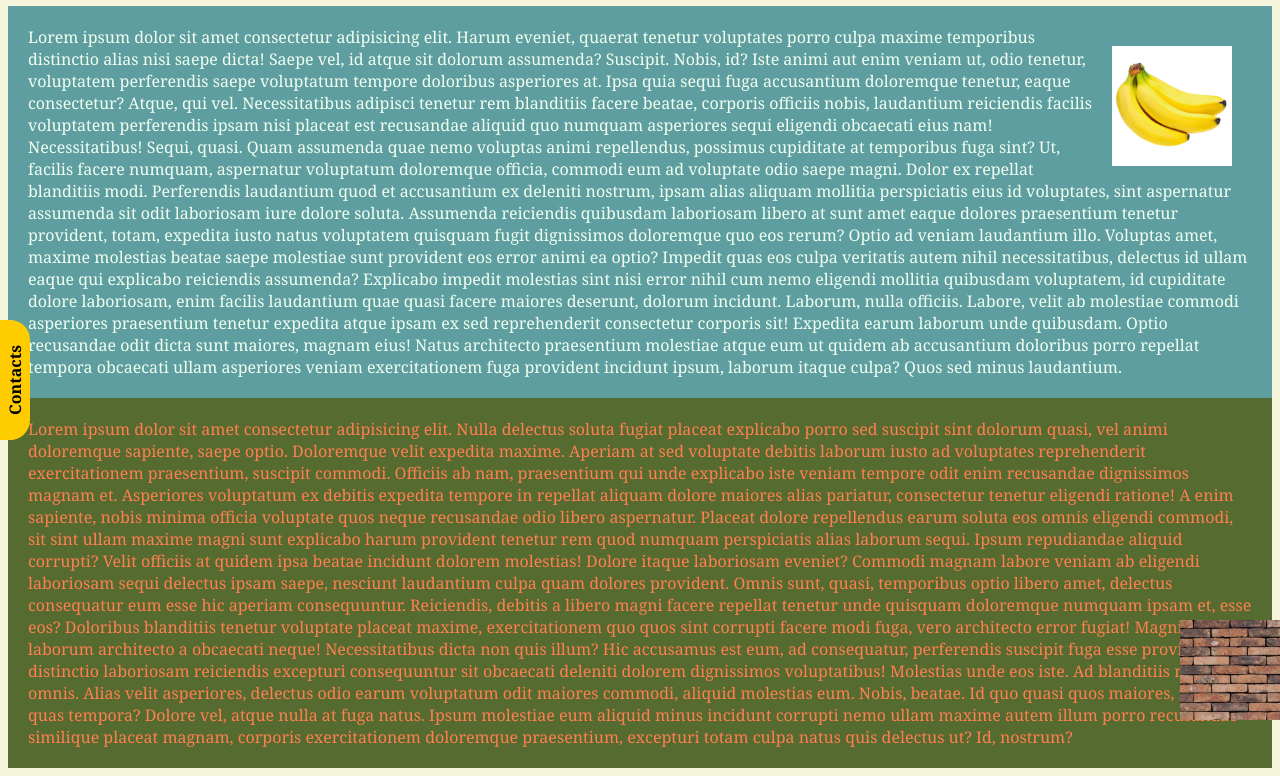
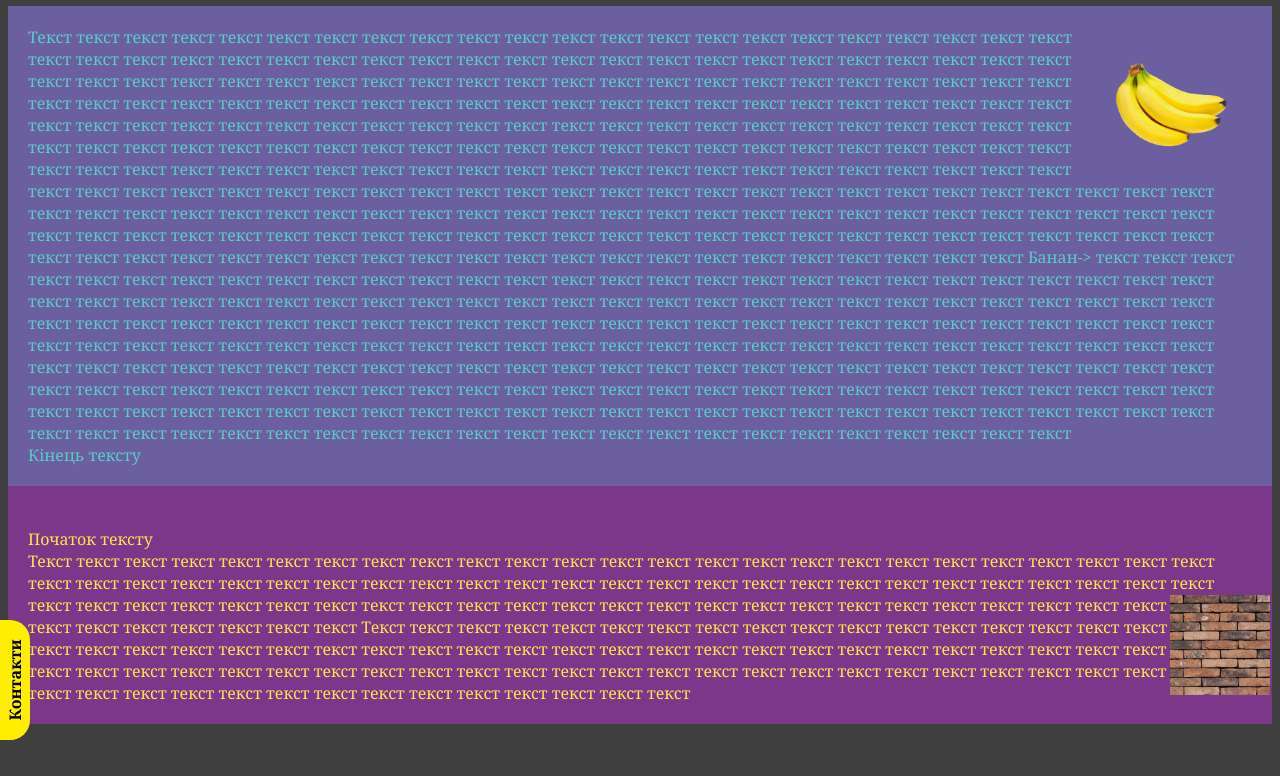
Before and after one commit to Delirek7/Ethernet-Tech_NURE, a plain HTML site: page lab2/index.html in a window 1280 px wide. Shown: the part 80-856 px from the top of the page. After the commit the page ends 812 px from the top, so only its background shows below. Drawn offline with Linux system fonts and the light colour scheme.

Commit message:
replaced jpgs with pngs

```diff
--- a/lab2/index.html
+++ b/lab2/index.html
@@ -16,43 +16,40 @@
     </style>
 </head>
 <body>
-    <h1 style="margin-left: 200px; margin-right: 200px; background-color:aquamarine; color: #34495E; text-align: center; border-radius: 10px;">Лабораторна робота 2</h1>
+    <h1 style="margin-left: 200px; margin-right: 200px; background-color:rgb(202, 77, 98); color: #addd7f; text-align: center; border-radius: 15px;">Лабораторна робота 2</h1>
 
     <div class="div1">
-        <img src="bananas.webp" alt="bananas" id="bananas">
-        Lorem ipsum dolor sit amet consectetur adipisicing elit. Harum eveniet, quaerat tenetur voluptates porro culpa maxime temporibus distinctio alias nisi saepe dicta! Saepe vel, id atque sit dolorum assumenda? Suscipit.
-        Nobis, id? Iste animi aut enim veniam ut, odio tenetur, voluptatem perferendis saepe voluptatum tempore doloribus asperiores at. Ipsa quia sequi fuga accusantium doloremque tenetur, eaque consectetur? Atque, qui vel.
-        Necessitatibus adipisci tenetur rem blanditiis facere beatae, corporis officiis nobis, laudantium reiciendis facilis voluptatem perferendis ipsam nisi placeat est recusandae aliquid quo numquam asperiores sequi eligendi obcaecati eius nam! Necessitatibus!
-        Sequi, quasi. Quam assumenda quae nemo voluptas animi repellendus, possimus cupiditate at temporibus fuga sint? Ut, facilis facere numquam, aspernatur voluptatum doloremque officia, commodi eum ad voluptate odio saepe magni.
-        Dolor ex repellat blanditiis modi. Perferendis laudantium quod et accusantium ex deleniti nostrum, ipsam alias aliquam mollitia perspiciatis eius id voluptates, sint aspernatur assumenda sit odit laboriosam iure dolore soluta.
-        Assumenda reiciendis quibusdam laboriosam libero at sunt amet eaque dolores praesentium tenetur provident, totam, expedita iusto natus voluptatem quisquam fugit dignissimos doloremque quo eos rerum? Optio ad veniam laudantium illo.
-        Voluptas amet, maxime molestias beatae saepe molestiae sunt provident eos error animi ea optio? Impedit quas eos culpa veritatis autem nihil necessitatibus, delectus id ullam eaque qui explicabo reiciendis assumenda?
-        Explicabo impedit molestias sint nisi error nihil cum nemo eligendi mollitia quibusdam voluptatem, id cupiditate dolore laboriosam, enim facilis laudantium quae quasi facere maiores deserunt, dolorum incidunt. Laborum, nulla officiis.
-        Labore, velit ab molestiae commodi asperiores praesentium tenetur expedita atque ipsam ex sed reprehenderit consectetur corporis sit! Expedita earum laborum unde quibusdam. Optio recusandae odit dicta sunt maiores, magnam eius!
-        Natus architecto praesentium molestiae atque eum ut quidem ab accusantium doloribus porro repellat tempora obcaecati ullam asperiores veniam exercitationem fuga provident incidunt ipsum, laborum itaque culpa? Quos sed minus laudantium.
+        <img src="bananas.png" alt="bananas" id="bananas">
+        Текст текст текст текст текст текст текст текст текст текст текст текст текст текст текст текст текст текст текст текст текст текст текст текст текст текст текст текст текст текст текст текст текст текст текст текст текст текст текст текст текст
+        текст текст текст текст текст текст текст текст текст текст текст текст текст текст текст текст текст текст текст текст текст текст текст текст текст текст текст текст текст текст текст текст текст текст текст текст текст текст текст текст текст
+        текст текст текст текст текст текст текст текст текст текст текст текст текст текст текст текст текст текст текст текст текст текст текст текст текст текст текст текст текст текст текст текст текст текст текст текст текст текст текст текст текст
+        текст текст текст текст текст текст текст текст текст текст текст текст текст текст текст текст текст текст текст текст текст текст текст текст текст текст текст текст текст текст текст текст текст текст текст текст текст текст текст текст текст
+        текст текст текст текст текст текст текст текст текст текст текст текст текст текст текст текст текст текст текст текст текст текст текст текст текст текст текст текст текст текст текст текст текст текст текст текст текст текст текст текст текст
+        текст текст текст текст текст текст текст текст текст текст текст текст текст текст текст текст текст текст текст текст текст текст текст текст текст текст текст текст текст текст текст текст текст текст текст текст текст текст текст текст текст
+        текст текст текст текст Банан-> текст текст текст текст текст текст текст текст текст текст текст текст текст текст текст текст текст текст текст текст текст текст текст текст текст текст текст текст текст текст текст текст текст текст текст текст
+        текст текст текст текст текст текст текст текст текст текст текст текст текст текст текст текст текст текст текст текст текст текст текст текст текст текст текст текст текст текст текст текст текст текст текст текст текст текст текст текст текст
+        текст текст текст текст текст текст текст текст текст текст текст текст текст текст текст текст текст текст текст текст текст текст текст текст текст текст текст текст текст текст текст текст текст текст текст текст текст текст текст текст текст
+        текст текст текст текст текст текст текст текст текст текст текст текст текст текст текст текст текст текст текст текст текст текст текст текст текст текст текст текст текст текст текст текст текст текст текст текст текст текст текст текст текст
+        текст текст текст текст текст текст текст текст текст текст текст текст текст текст текст текст текст текст текст текст текст текст текст текст текст текст текст текст текст текст текст текст текст текст текст текст текст текст текст текст текст
+        <br>Кінець тексту<br>
     </div>
 
     <div id="div2">
-        Lorem ipsum dolor sit amet consectetur adipisicing elit. Nulla delectus soluta fugiat placeat explicabo porro sed suscipit sint dolorum quasi, vel animi doloremque sapiente, saepe optio. Doloremque velit expedita maxime.
-        Aperiam at sed voluptate debitis laborum iusto ad voluptates reprehenderit exercitationem praesentium, suscipit commodi. Officiis ab nam, praesentium qui unde explicabo iste veniam tempore odit enim recusandae dignissimos magnam et.
-        Asperiores voluptatum ex debitis expedita tempore in repellat aliquam dolore maiores alias pariatur, consectetur tenetur eligendi ratione! A enim sapiente, nobis minima officia voluptate quos neque recusandae odio libero aspernatur.
-        Placeat dolore repellendus earum soluta eos omnis eligendi commodi, sit sint ullam maxime magni sunt explicabo harum provident tenetur rem quod numquam perspiciatis alias laborum sequi. Ipsum repudiandae aliquid corrupti?
-        Velit officiis at quidem ipsa beatae incidunt dolorem molestias! Dolore itaque laboriosam eveniet? Commodi magnam labore veniam ab eligendi laboriosam sequi delectus ipsam saepe, nesciunt laudantium culpa quam dolores provident.
-        Omnis sunt, quasi, temporibus optio libero amet, delectus consequatur eum esse hic aperiam consequuntur. Reiciendis, debitis a libero magni facere repellat tenetur unde quisquam doloremque numquam ipsam et, esse eos?
-        Doloribus blanditiis tenetur voluptate placeat maxime, exercitationem quo quos sint corrupti facere modi fuga, vero architecto error fugiat! Magni qui laborum architecto a obcaecati neque! Necessitatibus dicta non quis illum?
-        Hic accusamus est eum, ad consequatur, perferendis suscipit fuga esse provident distinctio laboriosam reiciendis excepturi consequuntur sit obcaecati deleniti dolorem dignissimos voluptatibus! Molestias unde eos iste. Ad blanditiis nihil omnis.
-        Alias velit asperiores, delectus odio earum voluptatum odit maiores commodi, aliquid molestias eum. Nobis, beatae. Id quo quasi quos maiores, nostrum quas tempora? Dolore vel, atque nulla at fuga natus.
-        Ipsum molestiae eum aliquid minus incidunt corrupti nemo ullam maxime autem illum porro recusandae similique placeat magnam, corporis exercitationem doloremque praesentium, excepturi totam culpa natus quis delectus ut? Id, nostrum?
+        <br>Початок тексту<br>
+        Текст текст текст текст текст текст текст текст текст текст текст текст текст текст текст текст текст текст текст текст текст текст текст текст текст текст текст текст текст текст текст текст текст текст текст текст текст текст текст текст текст
+        текст текст текст текст текст текст текст текст текст текст текст текст текст текст текст текст текст текст текст текст текст текст текст текст текст текст текст текст текст текст текст текст текст текст текст текст текст текст текст текст текст
+        Текст текст текст текст текст текст текст текст текст текст текст текст текст текст текст текст текст текст текст текст текст текст текст текст текст текст текст текст текст текст текст текст текст текст текст текст текст текст текст текст текст
+        текст текст текст текст текст текст текст текст текст текст текст текст текст текст текст текст текст текст текст текст текст текст текст текст текст текст текст текст текст текст текст текст текст текст текст текст текст текст текст текст текст
     </div>
 
     <img src="bricks.webp" alt="bricks" id="bricks">
 
     <div class="hidden-block">
         <div style="width: 100px;">
-            <img id="nure" src="nure.jpg" alt="nure">
+            <img id="nure" src="nure.png" alt="nure">
         </div>
         <div style="margin: 5px;">
-            Сайт<br><a href="https://www.nure.ua" target="_blank">https://nure.ua</a>
+            Сайт:<br><a href="https://www.nure.ua" target="_blank">https://nure.ua</a>
         </div>
     </div>
 </body>
--- a/lab2/styles.css
+++ b/lab2/styles.css
@@ -1,34 +1,34 @@
 body {
-    background-color:beige;
+    background-color:rgb(63, 63, 63);
     font-family:Georgia, 'Times New Roman', Times, serif;
 }
 
 .div1 {
-    background-color:cadetblue;
-    color:honeydew;
+    background-color:rgb(107, 95, 160);
+    color:rgb(89, 206, 200);
     padding: 20px
 }
 
 #div2 {
-    background-color:darkolivegreen;
-    color:coral;
+    background-color:rgb(124, 55, 138);
+    color:rgb(255, 229, 80);
     padding: 20px
 }
 
 #bricks {
     position: fixed;
     width: 100px;
-    bottom: 0px;
-    right: 0;
+    bottom: 25px;
+    right: 10px;
 }
 
 .hidden-block {
     width: 300px;
     height: 100px;
     position: fixed;
-    top: 400px;
+    top: 700px;
     left: -300px;
-    background-color: #ffe6ac;
+    background-color: #fcd708a4;
     padding: 10px;
     transition: 0.4s;
     display: flex;
@@ -37,7 +37,7 @@ body {
 }
 
 .hidden-block::after {
-    content: 'Contacts';
+    content: 'Контакти';
     position: absolute;
     top: 120px;
     left: 300px;
@@ -49,7 +49,7 @@ body {
     display: flex;
     align-items: center;
     justify-content: center;
-    background-color: #ffcc00;
+    background-color: #ffee00;
     color: black;
     font-weight: bold;
 }
```
Also changed, not shown: lab2/bananas.png (added), lab2/bananas.webp (deleted), lab2/nure.jpg (deleted), lab2/nure.png (added).
